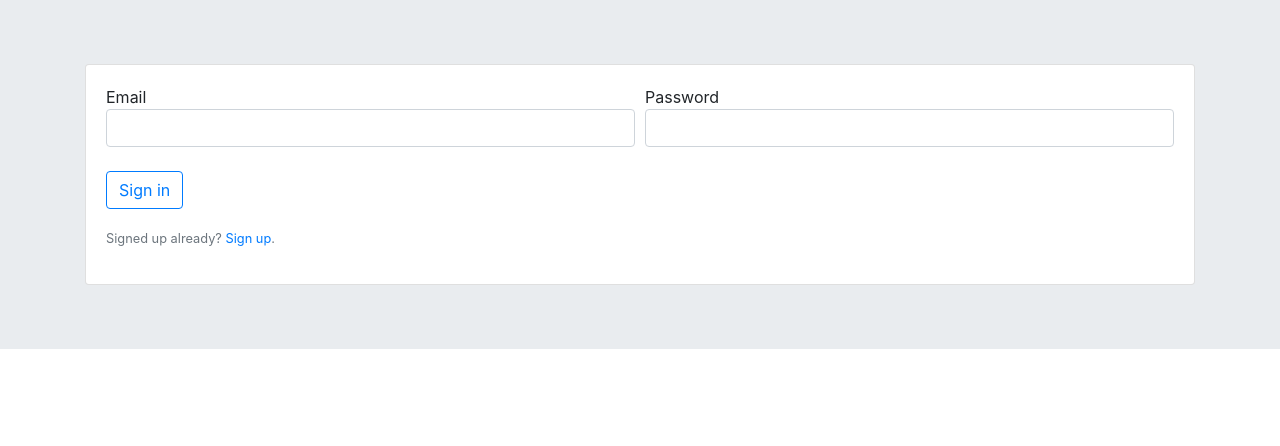
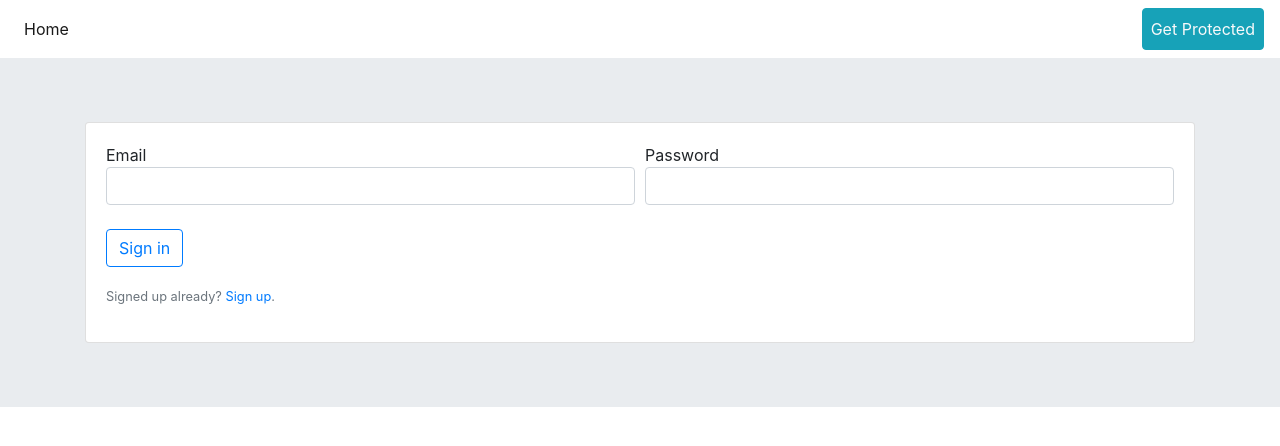
Before and after one commit to 10b-erp/itmine-client, an Angular app: page /auth in a window 1280 px wide. Shown: the top 446 px of the page. Built offline with nearby package versions, Linux system fonts and the light colour scheme; no server answers.

Commit message:
some style changes

```diff
--- a/src/app/app.component.html
+++ b/src/app/app.component.html
@@ -1,2 +1,3 @@
+<app-nav></app-nav>
 
-  <router-outlet></router-outlet>
+<router-outlet></router-outlet>
--- a/src/app/nav/nav.component.css
+++ b/src/app/nav/nav.component.css
@@ -1,4 +1,4 @@
-
+/*
 #header{
   height: 100px;
 }
@@ -33,4 +33,4 @@ button:hover{
   width: 70px;
   height: 70px;
   opacity: 0.5;
-}
+}*/
--- a/src/app/nav/nav.component.html
+++ b/src/app/nav/nav.component.html
@@ -1,39 +1,21 @@
-<div id="header" class="d-flex justify-content-center">
-  <h1 class="display-3"> ItMine~</h1>
-  <img src="">
-  <button className="topRightButton" type="button" onClick={this.doSomething()}>D</button>
-</div>
+<!--<button className="topRightButton" type="button" onClick={this.doSomething()}>D</button>-->
 
-<div class="d-flex">
-  <div class="mr-auto p-2">
-    <h1 id="home">ItMine!</h1>
-  </div>
-  <div class="p-2">
-    <ul class="nav nav-pills">
-      <li class="nav-item dropdown">
-        <a class="nav-link dropdown-toggle" data-toggle="dropdown" routerLink="" role="button"
-           aria-haspopup="true" aria-expanded="false">Lost Item</a>
-        <div class="dropdown-menu">
-          <a class="dropdown-item" routerLink="/track"> Track Lost Item </a>
-          <a class="dropdown-item" routerLink="/return"> Return Lost Item </a>
-        </div>
-      </li>
-      <li class="nav-item dropdown">
-        <a class="nav-link dropdown-toggle" data-toggle="dropdown" routerLink=""
-           role="button" aria-haspopup="true" aria-expanded="false">Our Products</a>
-        <div class="dropdown-menu">
-          <a class="dropdown-item" routerLink="/release">New Releases</a>
-          <a class="dropdown-item" routerLink="/trackers">Trackers</a>
-        </div>
-      </li>
-      <li class="nav-item dropdown">
-        <a class="nav-link dropdown-toggle" data-toggle="dropdown" routerLink=""
-           role="button" aria-haspopup="true" aria-expanded="false">About Us</a>
-        <div class="dropdown-menu">
-          <a class="dropdown-item" routerLink="/about">Who We Are</a>
-          <a class="dropdown-item" routerLink="/contact">Contact Us</a>
-        </div>
+<nav class='navbar navbar-light navbar-expand-md bg-transparent'>
+  <button class='navbar-toggler' type='button' data-toggle='collapse' data-target='#navbar-collapse'>
+    <span class='navbar-toggler-icon'></span>
+  </button>
+
+  <div class='collapse navbar-collapse' id='navbar-collapse'>
+    <ul class='navbar-nav mr-auto'>
+      <li class='nav-item active'>
+        <a class='nav-link' routerLink='/'>Home</a>
       </li>
     </ul>
   </div>
-</div>
+
+  <ul class='navbar-nav'>
+    <li class='nav-item'>
+      <a class='nav-link btn btn-info text-light' routerLink='/auth'>Get Protected</a>
+    </li>
+  </ul>
+</nav>
--- a/src/app/welcome/welcome.component.html
+++ b/src/app/welcome/welcome.component.html
@@ -1,10 +1,4 @@
 <div id="TheBox">
-  <div class="row d-flex justify-content-end">
-      <ul id="authenticate">
-        <li><a routerLink="/auth"><button type="button" class="btn btn-info"> Get Protected </button></a></li>
-        <li><a routerLink="/auth"><button type="button" class="btn"> Sign In </button></a></li>
-      </ul>
-    </div>
 
     <div class="row d-flex justify-content-center">
       <h1 class="display-2 text-center">ItMine</h1>
@@ -13,7 +7,7 @@
     <div id="logo">
         <div class="flex-column text-center row">
           <div class="p-2"><img src="assets/ItMineLogo.jpeg" class="rounded text-center" alt=""></div>
-          <div class="p-2"><a routerLink="/trackers"><button type="button" class="btn btn-primary"><h5>It's Mine</h5></button></a></div>
+          <div class="p-2"><a routerLink="/trackers"><button type="button" class="btn btn-primary">It's Mine</button></a></div>
         </div>
     </div>
 
```
